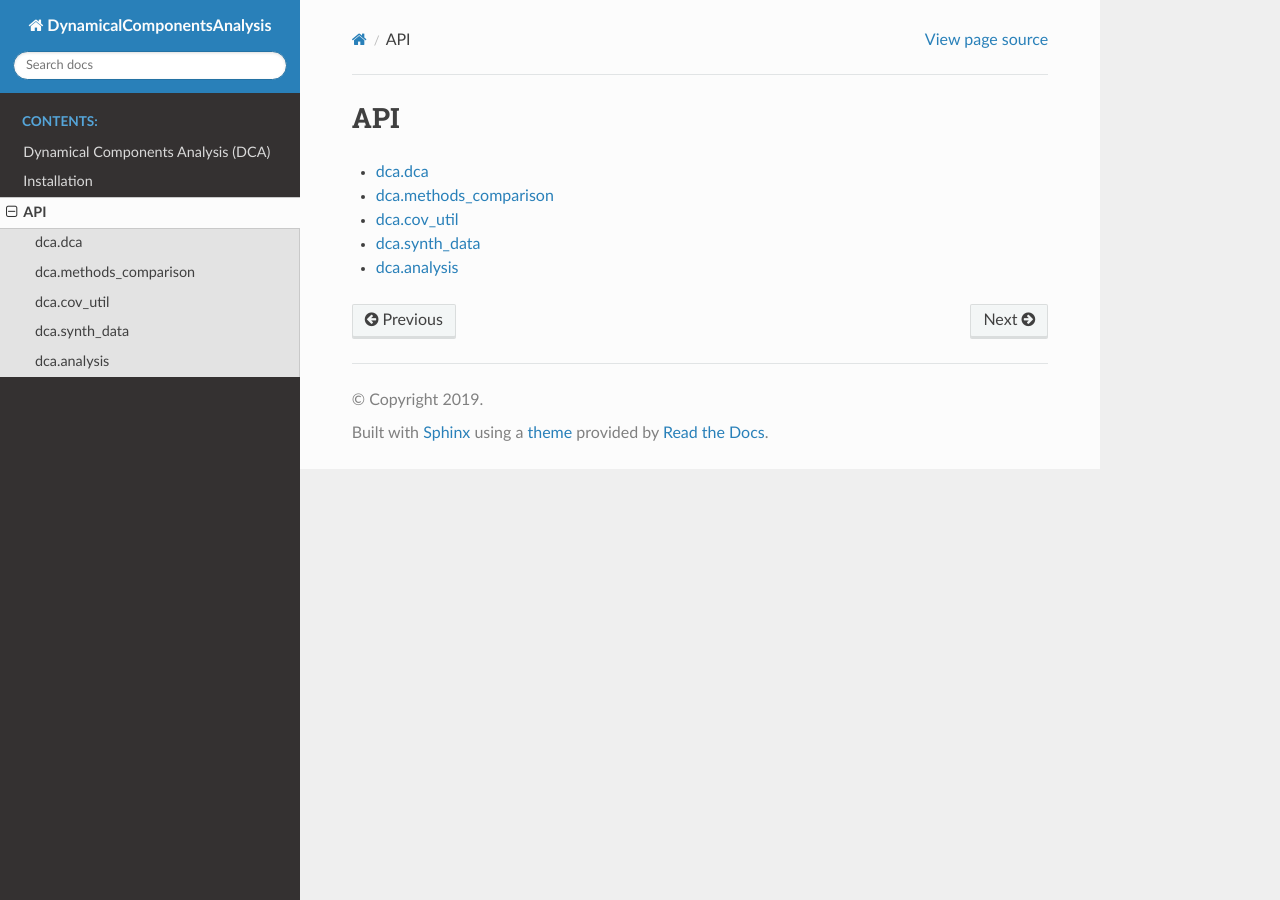
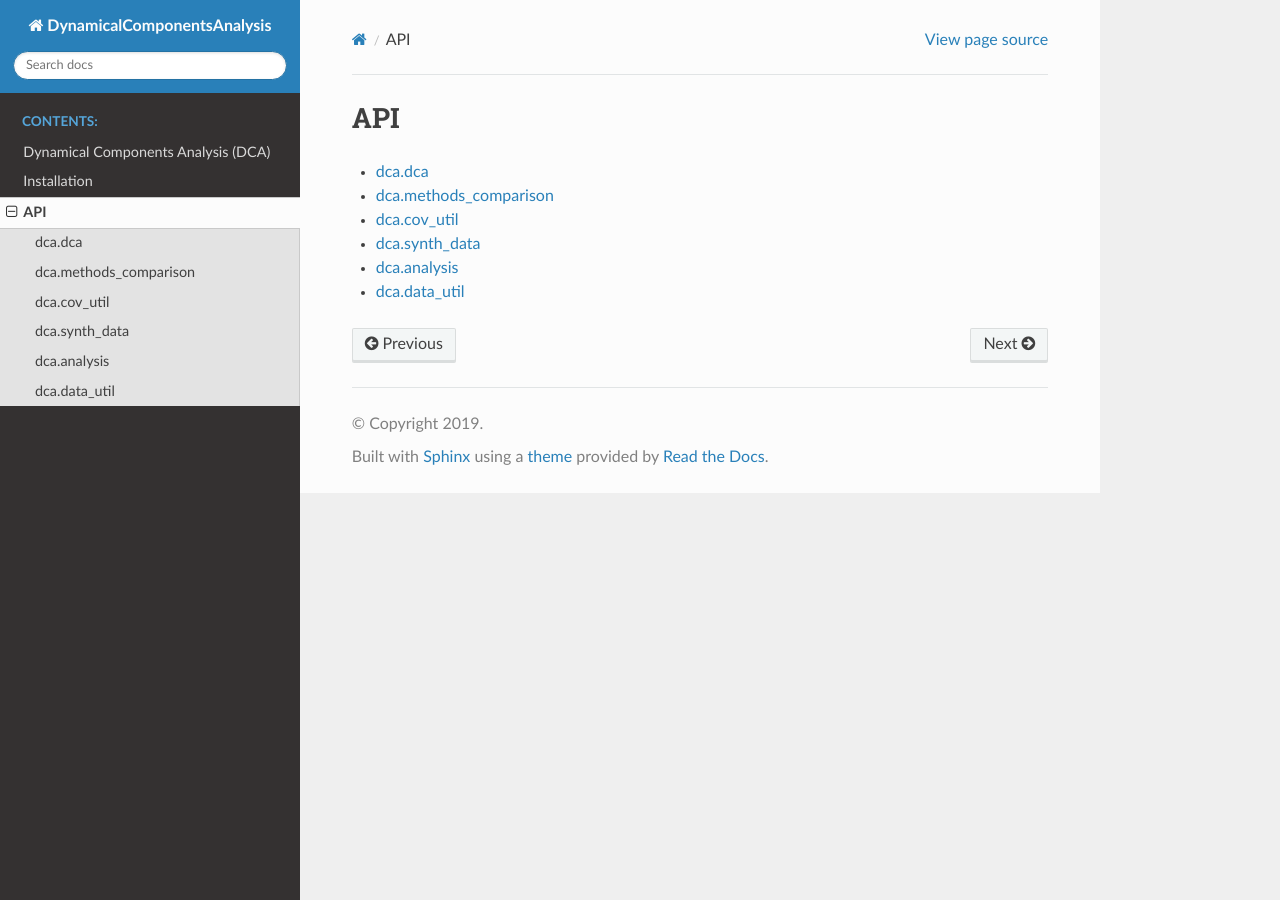
Before and after one commit to BouchardLab/DynamicalComponentsAnalysis, a Sphinx documentation site: the page built from docs/source/api.rst, in a window 1280 px wide. Built offline with Sphinx 7.4.7 and the Read the Docs theme 2.0.0, drawn with Linux system fonts in a browser that asks for light colours.

Commit message:
added some docs

```diff
--- a/docs/source/api.rst
+++ b/docs/source/api.rst
@@ -12,3 +12,4 @@ API
     dca/cov_util
     dca/synth_data
     dca/analysis
+    dca/data_util
--- /dev/null
+++ b/docs/source/dca/data_util.rst
@@ -0,0 +1,6 @@
+============
+dca.data_util
+============
+
+.. automodule:: dca.data_util
+   :members:
```
Also changed, not shown: 1 other file.
